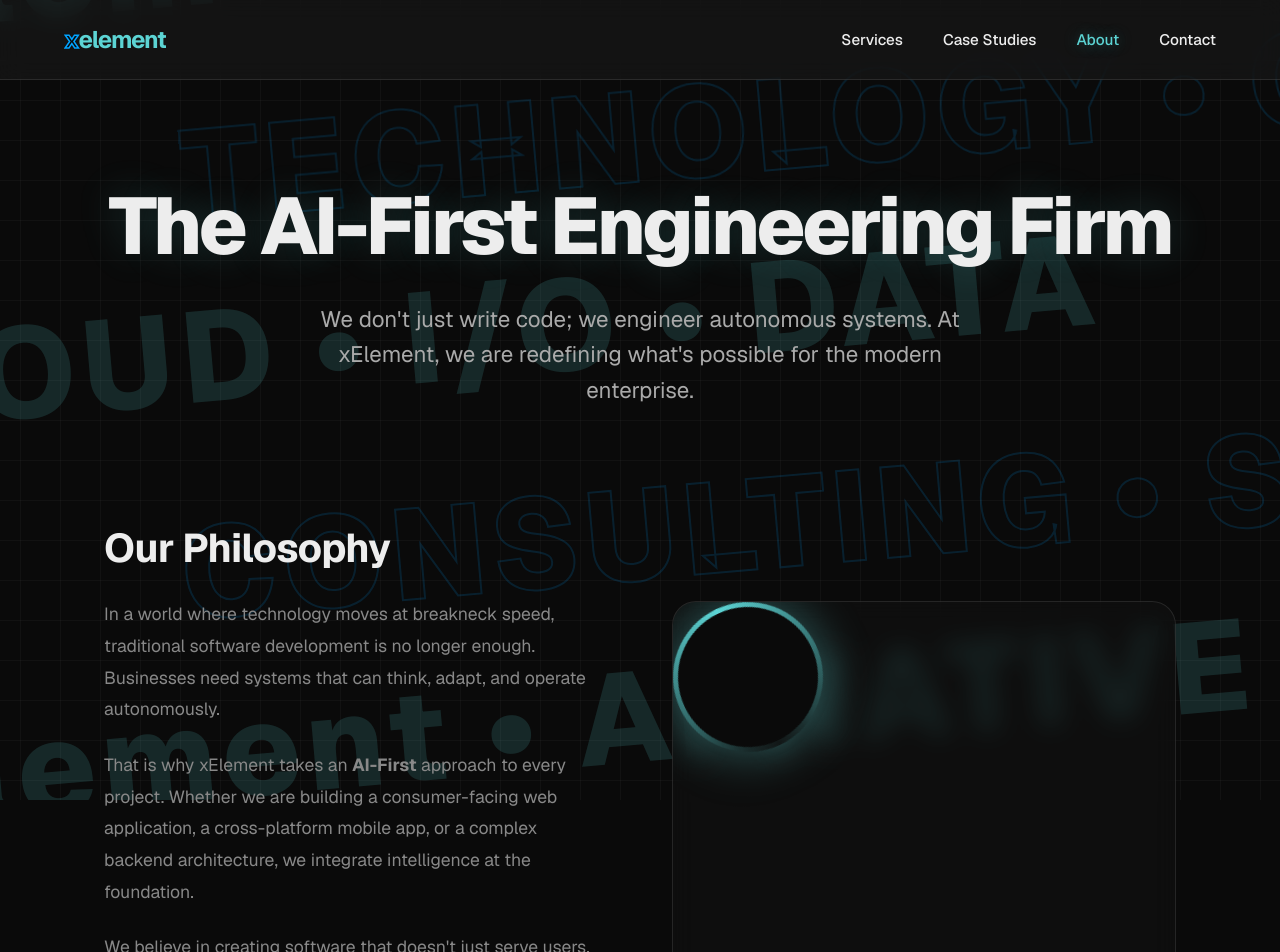
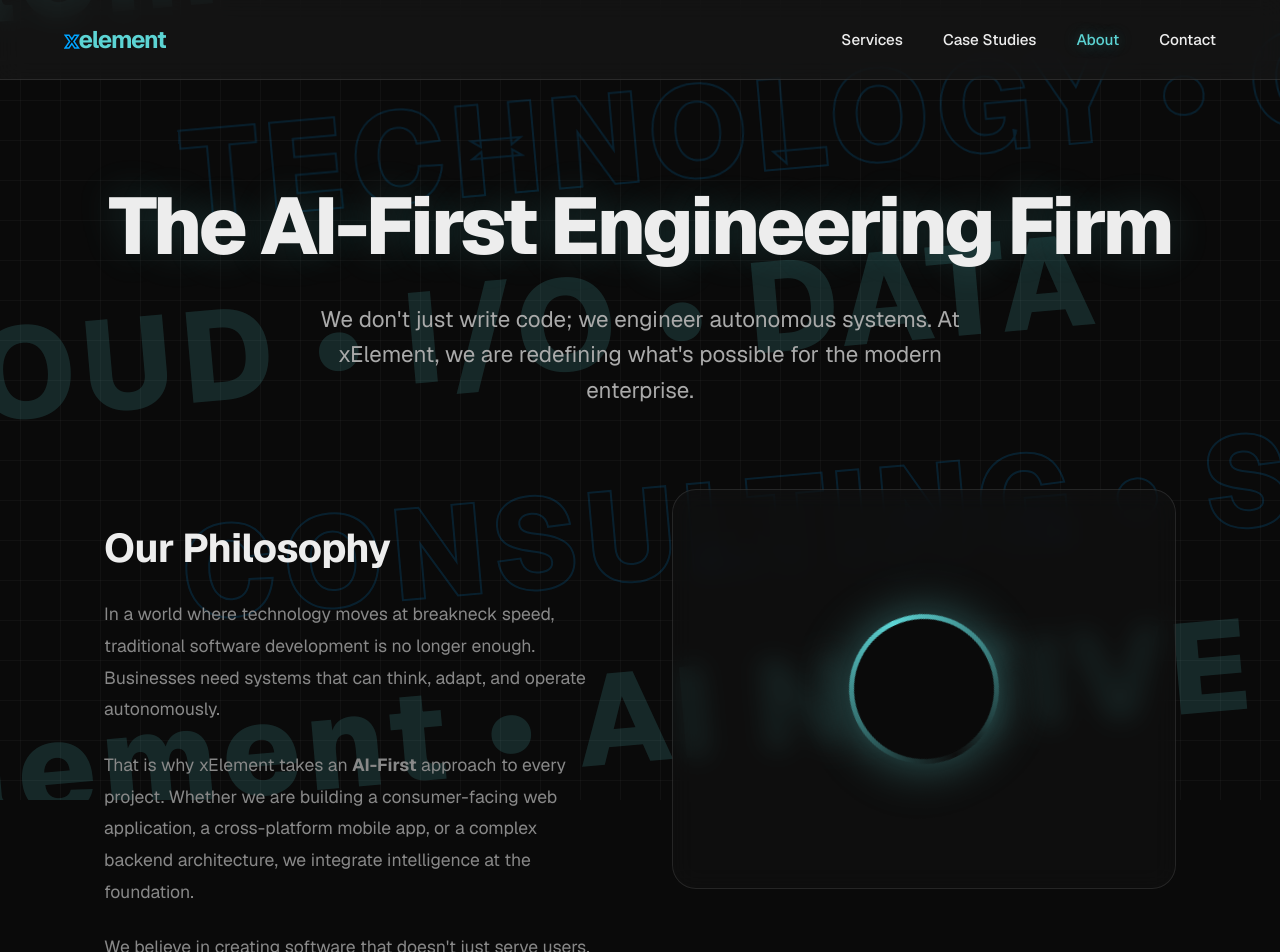
Before and after one commit to monkeyDluffy92/ai-consulting-website, a Next.js app: page /about in a window 1280 px wide. Shown: the top 952 px of the page. Built offline with nearby package versions, Linux system fonts and the light colour scheme.

Commit message:
fix: Restore centering of the visual core on the about page

```diff
--- a/src/app/about/page.tsx
+++ b/src/app/about/page.tsx
@@ -44,12 +44,12 @@ export default function AboutPage() {
               </p>
             </ScrollReveal>
           </div>
-          <div className={styles.visualContent}>
-            <ScrollReveal delay={0.2}>
+          <ScrollReveal delay={0.2}>
+            <div className={styles.visualContent}>
               {/* An abstract CSS representation of a futuristic AI core */}
               <div className={styles.core}></div>
-            </ScrollReveal>
-          </div>
+            </div>
+          </ScrollReveal>
         </div>
 
         <div className={styles.statsGrid}>
```
